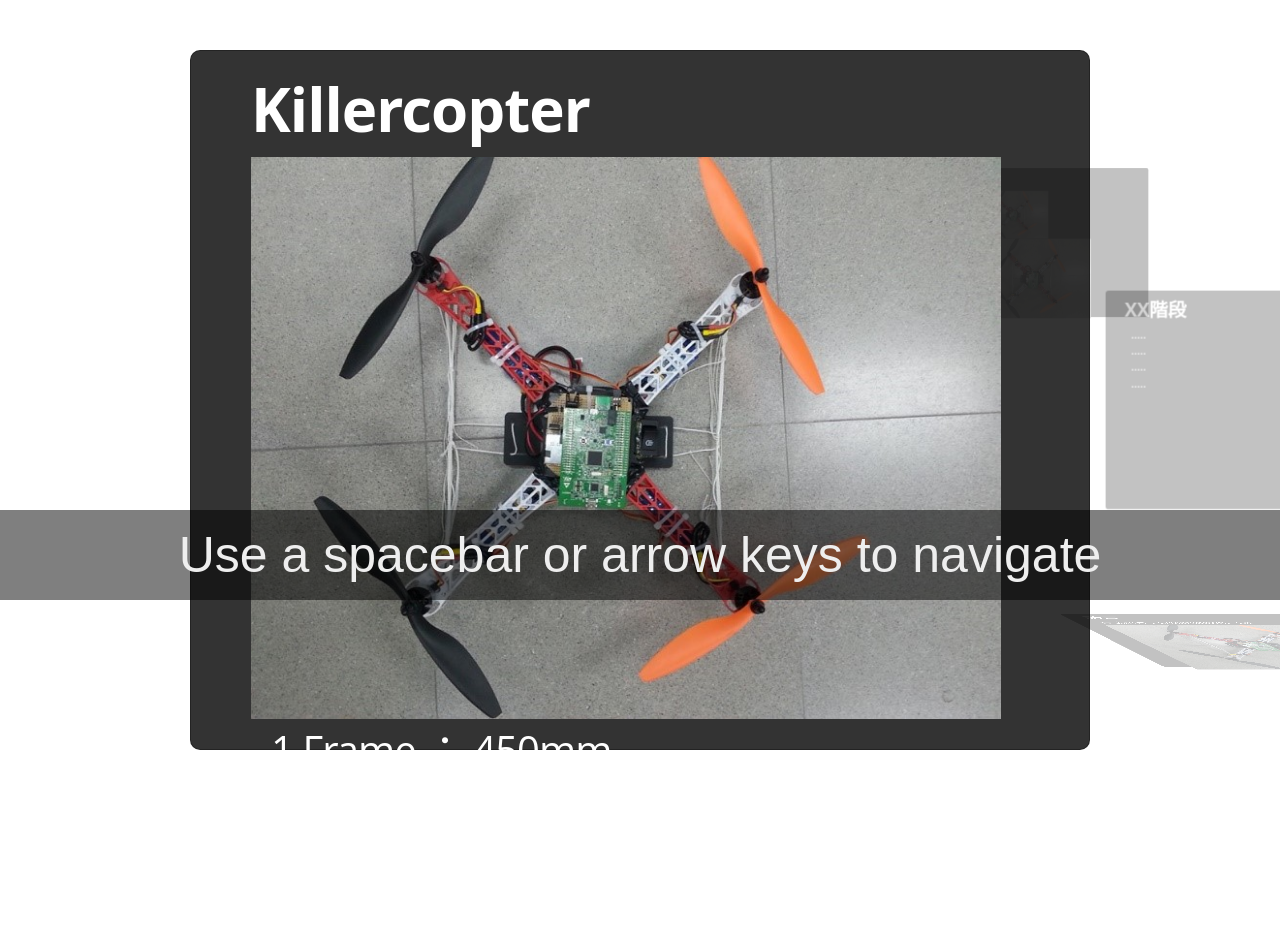
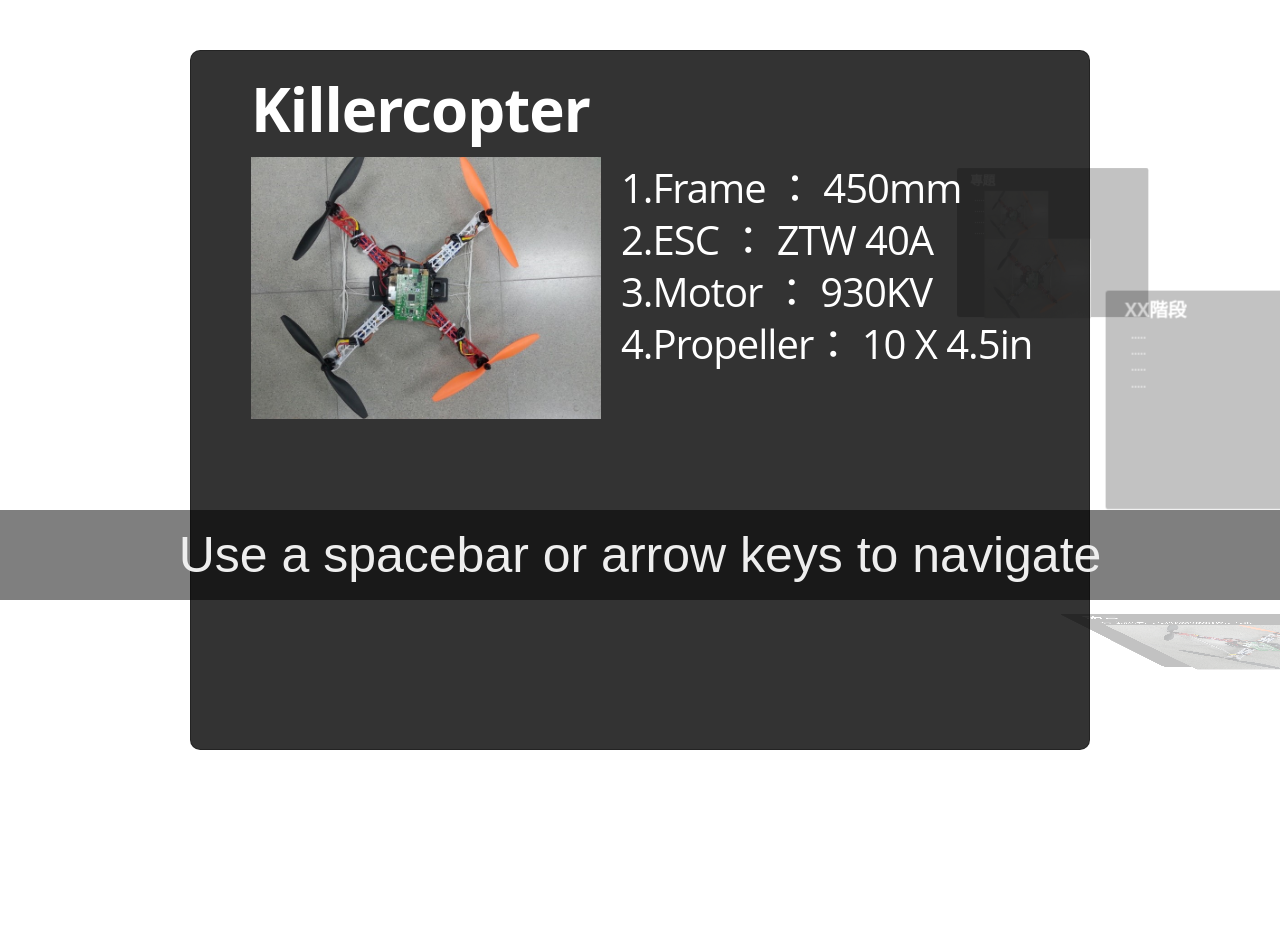
Before and after one commit to openbox00/copterweb, a plain HTML site: page index.html in a window 1280 px wide. Shown: the top 930 px of the page. After the commit the page ends 800 px from the top, so only its background shows below. Drawn offline with Linux system fonts and the light colour scheme.

Commit message:
change fig size

```diff
--- a/index.html
+++ b/index.html
@@ -28,7 +28,7 @@
     <div id="bored" class="step slide" data-x="460" data-y="540" data-scale="3.2">
         <div><b><strong>Killercopter</strong></b></div>
         <div class="content">
-            <div> <img src="img/killercopter.jpg" width="750px" style="float:left"> </img> </div>
+            <div> <img src="img/killercopter.jpg" width="350px" style="float:left"> </img> </div>
             <div class="info">
                 <div class="attr">1.Frame    ： 450mm</div>
                 <div class="attr">2.ESC      ： ZTW 40A</div>
```
